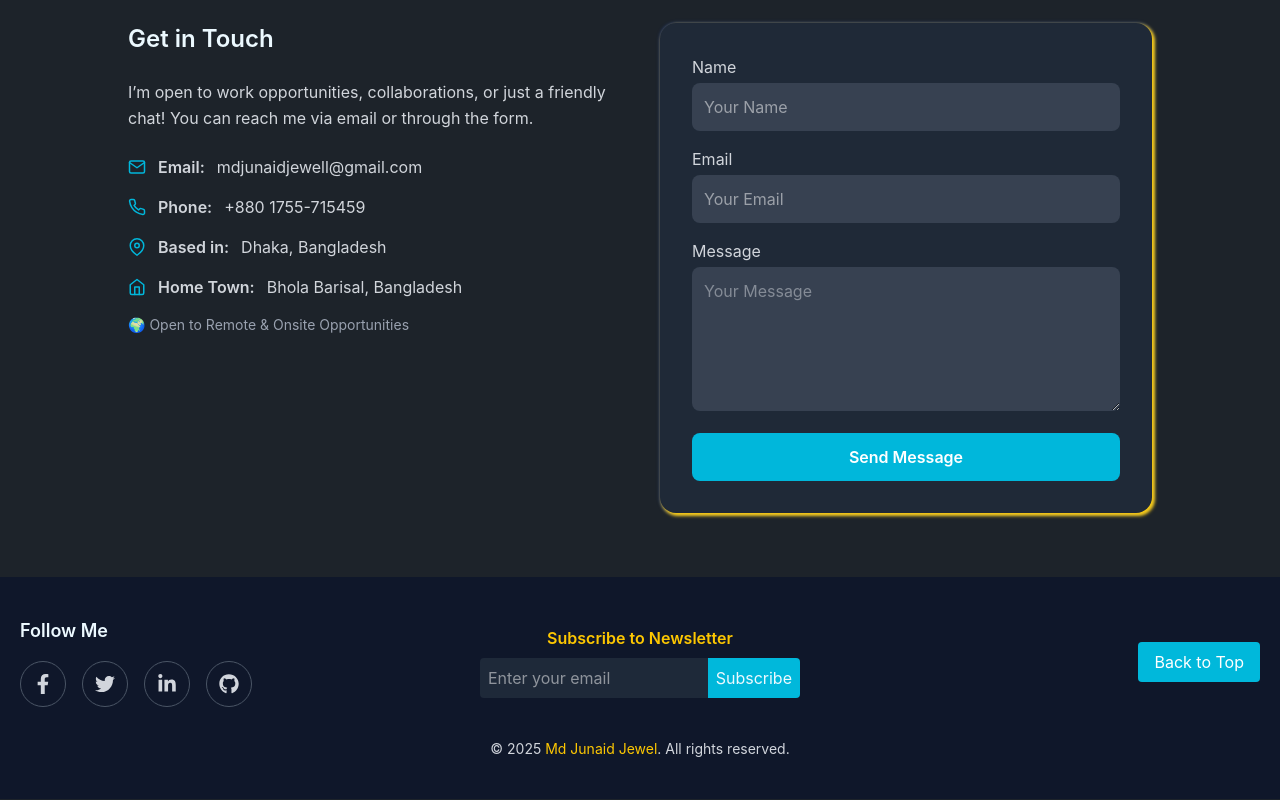
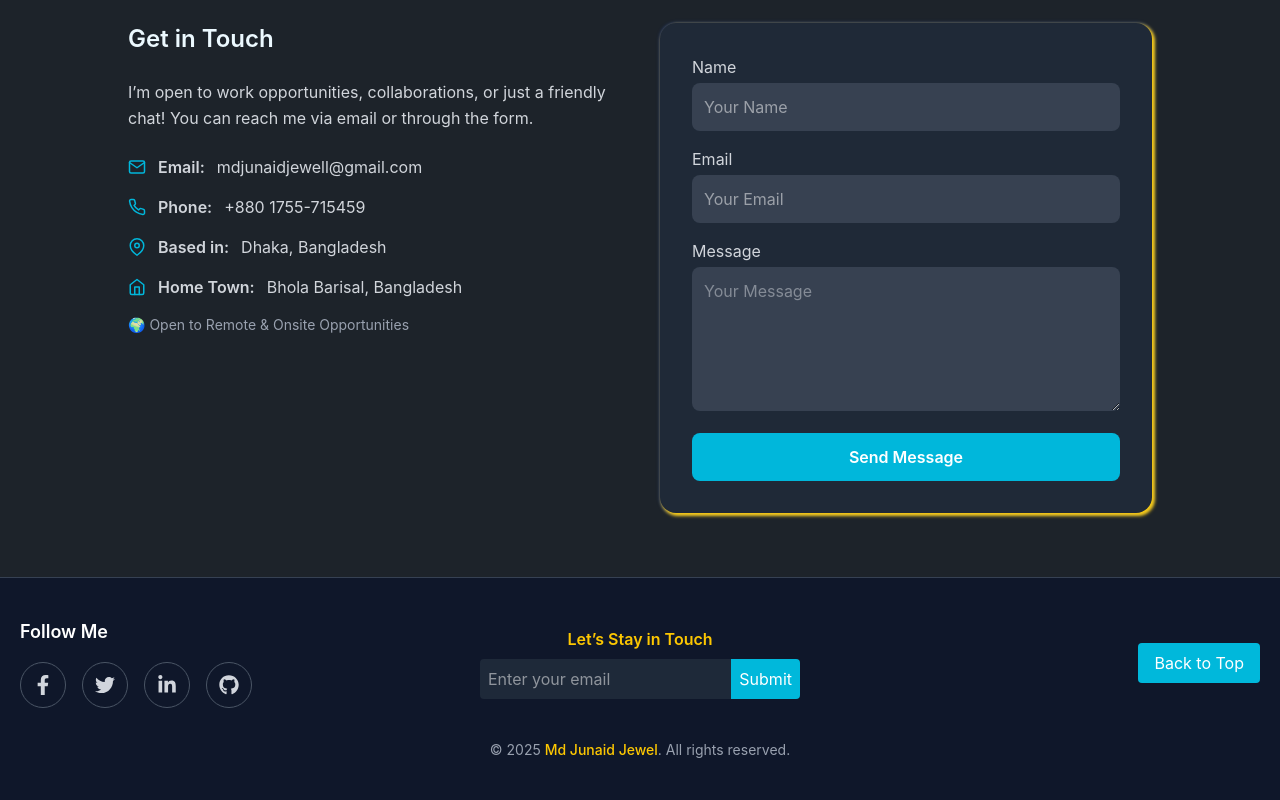
Before and after one commit to mdjunaidjewel/Portfolio, a React (Vite) app: page / in a window 1280 px wide. Shown: the part 3409-4209 px from the top of the page. Built offline with nearby package versions, Linux system fonts and the light colour scheme.

Commit message:
some update

```diff
--- a/src/Components/Footer/Footer.jsx
+++ b/src/Components/Footer/Footer.jsx
@@ -7,20 +7,21 @@ const Footer = () => {
 
   const handleSubscribe = (e) => {
     e.preventDefault();
+
     if (!email) {
       Swal.fire({
         icon: "error",
-        title: "Oops...",
-        text: "Please enter a valid email!",
-        confirmButtonColor: "#06b6d4", // cyan-500
+        title: "Oops!",
+        text: "Please enter a valid email address.",
+        confirmButtonColor: "#06b6d4",
       });
       return;
     }
 
     Swal.fire({
       icon: "success",
-      title: "Subscribed!",
-      text: `You have successfully subscribed with ${email}`,
+      title: "Thank you!",
+      text: "Thanks for staying in touch 😊",
       confirmButtonColor: "#06b6d4",
     });
 
@@ -28,33 +29,35 @@ const Footer = () => {
   };
 
   return (
-    <footer className=" py-10">
-      <div className="container mx-auto px-5 grid grid-cols-1 md:grid-cols-3 gap-6 items-center text-center md:text-left">
+    <footer className="bg-gray-900 border-t border-gray-700 py-10">
+      <div className="container mx-auto px-5 grid grid-cols-1 md:grid-cols-3 gap-8 items-center text-center md:text-left">
+
         {/* Social Links */}
         <div className="flex flex-col items-center md:items-start">
-          <h2 className="text-lg font-semibold mb-4">Follow Me</h2>
-          <div className="flex justify-center md:justify-start space-x-4">
-            {/* Social Icon Buttons */}
+          <h2 className="text-lg font-semibold mb-4 text-white">
+            Follow Me
+          </h2>
+          <div className="flex space-x-4">
             {[
               {
                 href: "https://www.facebook.com/mdjunaidjewell",
                 icon: <FaFacebookF />,
-                bgHover: "hover:bg-blue-500",
+                hover: "hover:bg-blue-500",
               },
               {
                 href: "https://x.com/junaid_jewell",
                 icon: <FaTwitter />,
-                bgHover: "hover:bg-blue-400",
+                hover: "hover:bg-blue-400",
               },
               {
                 href: "https://www.linkedin.com/in/mdjunaidjewell",
                 icon: <FaLinkedinIn />,
-                bgHover: "hover:bg-blue-700",
+                hover: "hover:bg-blue-700",
               },
               {
                 href: "https://github.com/mdjunaidjewel",
                 icon: <FaGithub />,
-                bgHover: "hover:bg-gray-400",
+                hover: "hover:bg-gray-500",
               },
             ].map((item, index) => (
               <a
@@ -62,7 +65,8 @@ const Footer = () => {
                 href={item.href}
                 target="_blank"
                 rel="noopener noreferrer"
-                className={`text-xl text-gray-300 transition transform ${item.bgHover} hover:scale-110 p-3 rounded-full border border-gray-600`}
+                className={`text-xl text-gray-300 p-3 rounded-full border border-gray-600
+                transition-all duration-300 hover:scale-110 hover:shadow-lg ${item.hover}`}
               >
                 {item.icon}
               </a>
@@ -70,22 +74,28 @@ const Footer = () => {
           </div>
         </div>
 
-        {/* Newsletter Subscription */}
+        {/* Stay in Touch */}
         <div className="flex flex-col items-center">
           <h3 className="text-md font-semibold mb-2 text-yellow-400">
-            Subscribe to Newsletter
+            Let’s Stay in Touch
           </h3>
-          <form className="flex w-full max-w-xs" onSubmit={handleSubscribe}>
+          <form
+            onSubmit={handleSubscribe}
+            className="flex w-full max-w-xs"
+          >
             <input
               type="email"
               placeholder="Enter your email"
               value={email}
               onChange={(e) => setEmail(e.target.value)}
-              className="p-2 rounded-l bg-gray-800 text-white w-full focus:outline-none"
+              className="p-2 w-full rounded-l bg-gray-800 text-white focus:outline-none"
               required
             />
-            <button className=" cursor-pointer p-2 bg-cyan-500 rounded-r hover:bg-cyan-600 transition">
-              Subscribe
+            <button
+              type="submit"
+              className="p-2 bg-cyan-500 text-white rounded-r hover:bg-cyan-600 transition cursor-pointer"
+            >
+              Submit
             </button>
           </form>
         </div>
@@ -93,8 +103,11 @@ const Footer = () => {
         {/* Back to Top */}
         <div className="flex justify-center md:justify-end">
           <button
-            onClick={() => window.scrollTo({ top: 0, behavior: "smooth" })}
-            className=" cursor-pointer px-4 py-2 bg-cyan-500 text-white rounded hover:bg-cyan-600 transition"
+            aria-label="Back to top"
+            onClick={() =>
+              window.scrollTo({ top: 0, behavior: "smooth" })
+            }
+            className="px-4 py-2 bg-cyan-500 text-white rounded hover:bg-cyan-600 transition cursor-pointer"
           >
             Back to Top
           </button>
@@ -102,10 +115,11 @@ const Footer = () => {
       </div>
 
       {/* Copyright */}
-      <div className="text-center text-gray-300 text-sm mt-8">
-        &copy; {new Date().getFullYear()}{" "}
-        <span className="text-yellow-400">Md Junaid Jewel</span>. All rights
-        reserved.
+      <div className="text-center text-gray-400 text-sm mt-8">
+        © {new Date().getFullYear()}{" "}
+        <span className="text-yellow-400 font-medium">
+          Md Junaid Jewel
+        </span>. All rights reserved.
       </div>
     </footer>
   );
--- a/src/Components/Root/Root.jsx
+++ b/src/Components/Root/Root.jsx
@@ -11,14 +11,16 @@ import AOS from "aos";
 import "aos/dist/aos.css";
 
 export const Root = () => {
-  useEffect(() => {
-    AOS.init({
-      duration: 1000, // animation duration in ms
-      once: false, // scroll up/down এ বারবার animation হবে
-      mirror: true, // scroll up করলে animation reverse হবে
-      easing: "ease-in-out",
-    });
-  }, []);
+useEffect(() => {
+  AOS.init({
+    duration: 400,        // animation একটু ধীর = smooth
+    once: false,
+    mirror: true,
+    easing: "ease-in-out",
+    offset: 120,          // section screen এ ঢুকলেই animation শুরু
+    delay: 40,
+  });
+}, []);
 
   return (
     <div>
@@ -26,23 +28,23 @@ export const Root = () => {
         <Navbar />
       </header>
       <main>
-        <section data-aos="fade-left" data-aos-delay="100">
+        <section data-aos="fade-left" data-aos-delay="1000">
           <Home />
         </section>
-        <section data-aos="fade-right" data-aos-delay="200">
+        <section data-aos="fade-right" data-aos-delay="50">
           <MyAbout />
         </section>
-        <section data-aos="fade-down" data-aos-delay="300">
+        <section data-aos="fade-down" data-aos-delay="50">
           <Services />
         </section>
         <section>
           <Projects />
         </section>
-        <section data-aos="slide-right" data-aos-delay="400">
+        <section data-aos="slide-right" data-aos-delay="50">
           <Contact />
         </section>
       </main>
-      <footer data-aos="fade-down" data-aos-delay="600">
+      <footer data-aos="fade-down" data-aos-delay="50">
         <Footer />
       </footer>
     </div>
--- a/src/Pages/Home.jsx
+++ b/src/Pages/Home.jsx
@@ -56,7 +56,7 @@ const Home = () => {
 
           {/* CV Button */}
           <a
-            href="https://drive.google.com/file/d/1RhyPkak11aqYVAmSeBR-Q8MOm_KgDvzk/view?usp=drive_link"
+            href="https://drive.google.com/file/d/1IkNRTOLtYcdWPC87ZTZ4eQTaJa5w1B7e/view?usp=sharing"
             target="_blank"
             rel="noreferrer"
             className="py-2 px-5 rounded-4xl bg-cyan-500 shadow-lg shadow-cyan-500/50 hover:bg-transparent duration-500 hover:shadow-blue-500 border-2 border-cyan-500 mr-2 block inline-block text-center"
```
